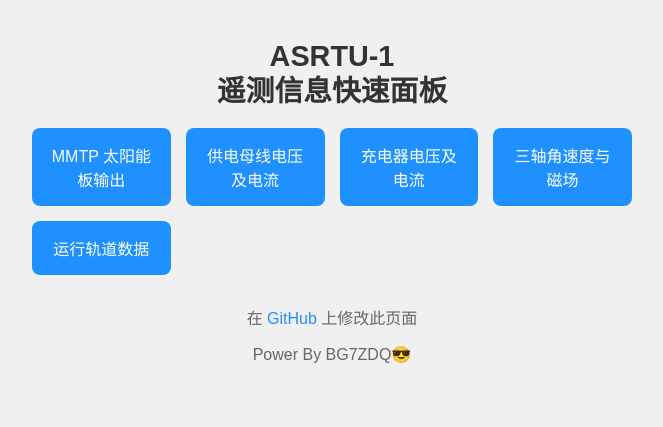
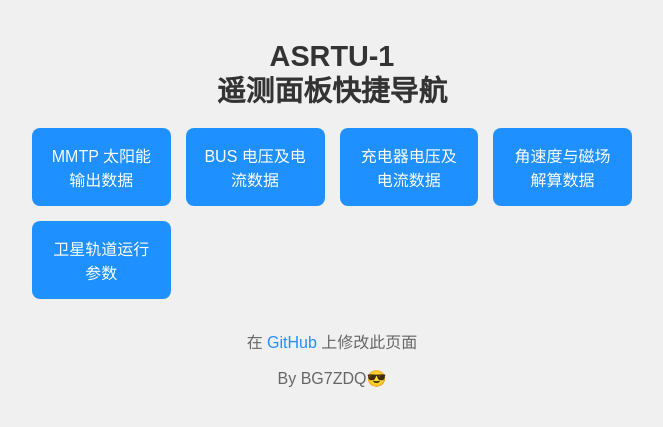
Before and after one commit to X-MQSI/ASRTU-1-Data-Link, a plain HTML site: page index.html in a window 1280 px wide. Shown: the whole page, without its empty margins (308-971 px from the left). Drawn offline with Linux system fonts and the light colour scheme.

Commit message:
修改页面内容，提升可读性

```diff
--- a/index.html
+++ b/index.html
@@ -3,7 +3,7 @@
 <head>
     <meta charset="UTF-8">
     <meta name="viewport" content="width=device-width, initial-scale=1.0">
-    <title>ASRTU-1 遥测信息快捷面板</title>
+    <title>ASRTU-1 遥测面板快捷导航</title>
     <meta name="description" content="ASRTU-1卫星遥测信息快捷面板，提供母线电压、电流及太阳能帆板输出等数据的快速查看链接。">
     <style>
         /* 全局样式 */
@@ -77,18 +77,18 @@
 <body>
 
 <div class="container">
-    <h1>ASRTU-1<br>遥测信息快速面板</h1> <!-- 手动添加换行 -->
+    <h1>ASRTU-1<br>遥测面板快捷导航</h1>
     <div class="link-panel">
-        <a href="http://1.92.100.130/pages/lines.html?sat=ASRTU-1&data=SAT-C00018.7.16:12V%25E6%25AF%258D%25E7%25BA%25BF%25E7%2594%25B5%25E5%258E%258B;SAT-C00020.7.16:5V%25E6%25AF%258D%25E7%25BA%25BF%25E7%2594%25B5%25E5%258E%258B;SAT-C00022.7.16:3.3V%25E6%25AF%258D%25E7%25BA%25BF%25E7%2594%25B5%25E5%258E%258B;SAT-C00024.7.16:12V%25E6%25AF%258D%25E7%25BA%25BF%25E7%2594%25B5%25E6%25B5%2581;SAT-C00026.7.16:5V%25E6%25AF%258D%25E7%25BA%25BF%25E7%2594%25B5%25E6%25B5%2581;SAT-C00028.7.16:3.3V%25E6%25AF%258D%25E7%25BA%25BF%25E7%2594%25B5%25E6%25B5%2581">MMTP 太阳能板输出 </a>
-        <a href="http://1.92.100.130/pages/lines.html?sat=ASRTU-1&data=SAT-C00036.7.16:MPPT1%25E7%2594%25B5%25E5%258E%258B;SAT-C00038.7.16:MPPT2%25E7%2594%25B5%25E5%258E%258B;SAT-C00040.7.16:MPPT3%25E7%2594%25B5%25E5%258E%258B;SAT-C00042.7.16:MPPT1%25E7%2594%25B5%25E6%25B5%2581;SAT-C00044.7.16:MPPT2%25E7%2594%25B5%25E6%25B5%2581;SAT-C00046.7.16:MPPT3%25E7%2594%25B5%25E6%25B5%2581">供电母线电压及电流</a>
-        <a href="http://1.92.100.130/pages/lines.html?sat=ASRTU-1&data=SAT-C00048.7.16:%25E5%2585%2585%25E7%2594%25B5%25E5%2599%25A81%25E7%2594%25B5%25E5%258E%258B;SAT-C00050.7.16:%25E5%2585%2585%25E7%2594%25B5%25E5%2599%25A82%25E7%2594%25B5%25E5%258E%258B;SAT-C00052.7.16:%25E5%2585%2585%25E7%2594%25B5%25E5%2599%25A81%25E7%2594%25B5%25E6%25B5%2581;SAT-C00054.7.16:%25E5%2585%2585%25E7%2594%25B5%25E5%2599%25A82%25E7%2594%25B5%25E6%25B5%2581">充电器电压及电流</a>
-        <a target="_blank" href="http://1.92.100.130/pages/lines.html?sat=ASRTU-1&data=SAT-C00140.7.32:%25E8%25A7%25A3%25E7%25AE%2597%25E8%25A7%2592%25E9%2580%259F%25E5%25BA%25A6X;SAT-C00144.7.32:%25E8%25A7%25A3%25E7%25AE%2597%25E8%25A7%2592%25E9%2580%259F%25E5%25BA%25A6Y;SAT-C00148.7.32:%25E8%25A7%25A3%25E7%25AE%2597%25E8%25A7%2592%25E9%2580%259F%25E5%25BA%25A6Z;SAT-C00152.7.32:%25E8%25A7%25A3%25E7%25AE%2597%25E7%25A3%2581%25E5%259C%25BAX;SAT-C00156.7.32:%25E8%25A7%25A3%25E7%25AE%2597%25E7%25A3%2581%25E5%259C%25BAY;SAT-C00160.7.32:%25E8%25A7%25A3%25E7%25AE%2597%25E7%25A3%2581%25E5%259C%25BAZ">三轴角速度与磁场</a>
-        <a target="_blank" href="http://1.92.100.130/pages/lines.html?sat=ASRTU-1&data=SAT-C00164.7.32:%25E5%258D%258A%25E9%2595%25BF%25E8%25BD%25B4;SAT-C00168.7.32:%25E5%2581%258F%25E5%25BF%2583%25E7%258E%2587;SAT-C00172.7.32:%25E8%25BD%25A8%25E9%2581%2593%25E5%2580%25BE%25E8%25A7%2592;SAT-C00176.7.32:%25E5%258D%2587%25E4%25BA%25A4%25E7%2582%25B9%25E8%25B5%25A4%25E7%25BB%258F;SAT-C00180.7.32:%25E8%25BF%2591%25E5%259C%25B0%25E7%2582%25B9%25E8%25A7%2592%25E8%25B7%259D;SAT-C00184.7.32:%25E5%25B9%25B3%25E8%25BF%2591%25E7%2582%25B9%25E8%25A7%2592">运行轨道数据</a>
+        <a target="_blank" href="http://1.92.100.130/pages/lines.html?sat=ASRTU-1&data=SAT-C00018.7.16:12V%25E6%25AF%258D%25E7%25BA%25BF%25E7%2594%25B5%25E5%258E%258B;SAT-C00020.7.16:5V%25E6%25AF%258D%25E7%25BA%25BF%25E7%2594%25B5%25E5%258E%258B;SAT-C00022.7.16:3.3V%25E6%25AF%258D%25E7%25BA%25BF%25E7%2594%25B5%25E5%258E%258B;SAT-C00024.7.16:12V%25E6%25AF%258D%25E7%25BA%25BF%25E7%2594%25B5%25E6%25B5%2581;SAT-C00026.7.16:5V%25E6%25AF%258D%25E7%25BA%25BF%25E7%2594%25B5%25E6%25B5%2581;SAT-C00028.7.16:3.3V%25E6%25AF%258D%25E7%25BA%25BF%25E7%2594%25B5%25E6%25B5%2581">MMTP 太阳能输出数据 </a>
+        <a target="_blank" href="http://1.92.100.130/pages/lines.html?sat=ASRTU-1&data=SAT-C00036.7.16:MPPT1%25E7%2594%25B5%25E5%258E%258B;SAT-C00038.7.16:MPPT2%25E7%2594%25B5%25E5%258E%258B;SAT-C00040.7.16:MPPT3%25E7%2594%25B5%25E5%258E%258B;SAT-C00042.7.16:MPPT1%25E7%2594%25B5%25E6%25B5%2581;SAT-C00044.7.16:MPPT2%25E7%2594%25B5%25E6%25B5%2581;SAT-C00046.7.16:MPPT3%25E7%2594%25B5%25E6%25B5%2581">BUS 电压及电流数据</a>
+        <a target="_blank" href="http://1.92.100.130/pages/lines.html?sat=ASRTU-1&data=SAT-C00048.7.16:%25E5%2585%2585%25E7%2594%25B5%25E5%2599%25A81%25E7%2594%25B5%25E5%258E%258B;SAT-C00050.7.16:%25E5%2585%2585%25E7%2594%25B5%25E5%2599%25A82%25E7%2594%25B5%25E5%258E%258B;SAT-C00052.7.16:%25E5%2585%2585%25E7%2594%25B5%25E5%2599%25A81%25E7%2594%25B5%25E6%25B5%2581;SAT-C00054.7.16:%25E5%2585%2585%25E7%2594%25B5%25E5%2599%25A82%25E7%2594%25B5%25E6%25B5%2581">充电器电压及电流数据</a>
+        <a target="_blank" href="http://1.92.100.130/pages/lines.html?sat=ASRTU-1&data=SAT-C00140.7.32:%25E8%25A7%25A3%25E7%25AE%2597%25E8%25A7%2592%25E9%2580%259F%25E5%25BA%25A6X;SAT-C00144.7.32:%25E8%25A7%25A3%25E7%25AE%2597%25E8%25A7%2592%25E9%2580%259F%25E5%25BA%25A6Y;SAT-C00148.7.32:%25E8%25A7%25A3%25E7%25AE%2597%25E8%25A7%2592%25E9%2580%259F%25E5%25BA%25A6Z;SAT-C00152.7.32:%25E8%25A7%25A3%25E7%25AE%2597%25E7%25A3%2581%25E5%259C%25BAX;SAT-C00156.7.32:%25E8%25A7%25A3%25E7%25AE%2597%25E7%25A3%2581%25E5%259C%25BAY;SAT-C00160.7.32:%25E8%25A7%25A3%25E7%25AE%2597%25E7%25A3%2581%25E5%259C%25BAZ">角速度与磁场解算数据</a>
+        <a target="_blank" href="http://1.92.100.130/pages/lines.html?sat=ASRTU-1&data=SAT-C00164.7.32:%25E5%258D%258A%25E9%2595%25BF%25E8%25BD%25B4;SAT-C00168.7.32:%25E5%2581%258F%25E5%25BF%2583%25E7%258E%2587;SAT-C00172.7.32:%25E8%25BD%25A8%25E9%2581%2593%25E5%2580%25BE%25E8%25A7%2592;SAT-C00176.7.32:%25E5%258D%2587%25E4%25BA%25A4%25E7%2582%25B9%25E8%25B5%25A4%25E7%25BB%258F;SAT-C00180.7.32:%25E8%25BF%2591%25E5%259C%25B0%25E7%2582%25B9%25E8%25A7%2592%25E8%25B7%259D;SAT-C00184.7.32:%25E5%25B9%25B3%25E8%25BF%2591%25E7%2582%25B9%25E8%25A7%2592">卫星轨道运行参数</a>
     </div>
 
     <div class="footer">
         <p>在 <a href="https://github.com/X-MQSI/ASRTU-1-Data-Link/" target="_blank">GitHub</a> 上修改此页面</p>
-        <p> Power By BG7ZDQ😎 </p>
+        <p> By BG7ZDQ😎 </p>
     </div>
 </div>
 
```
